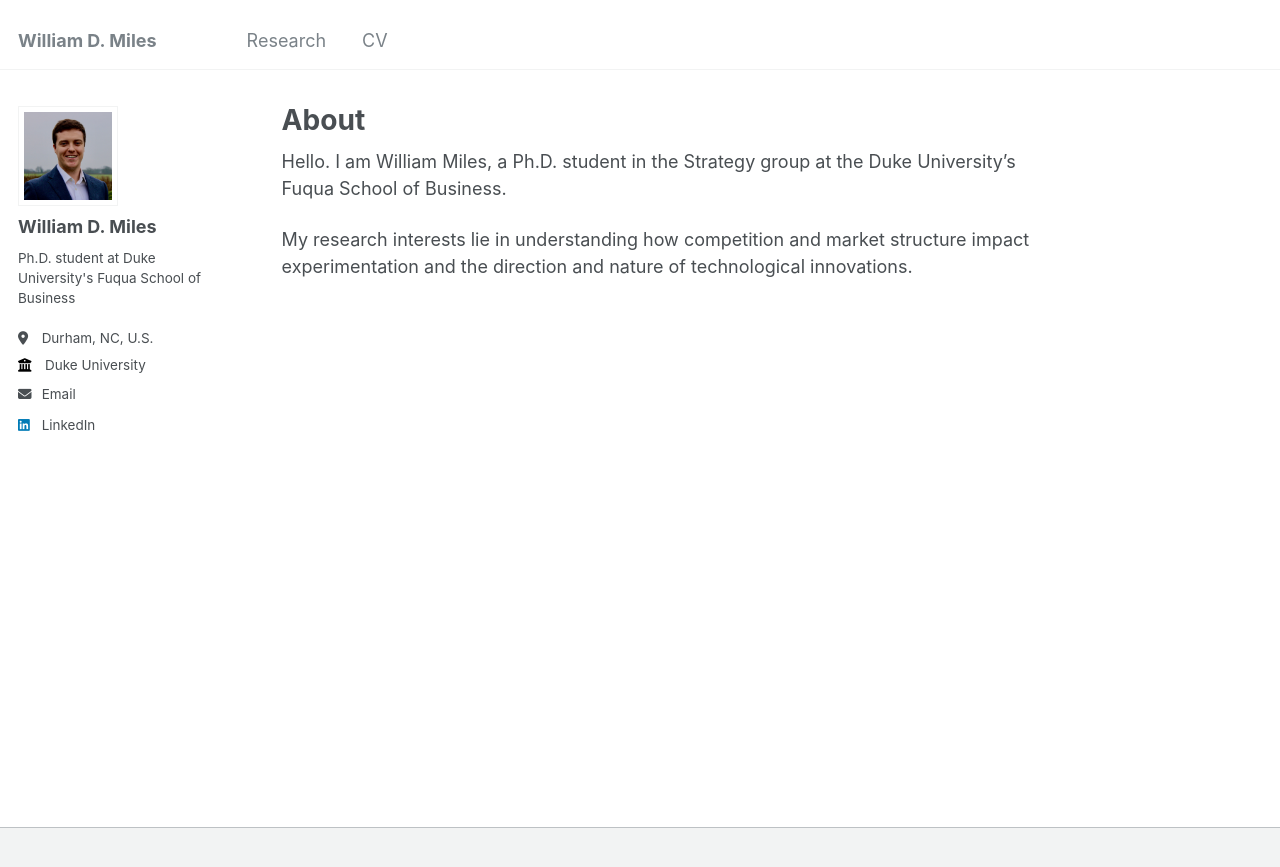
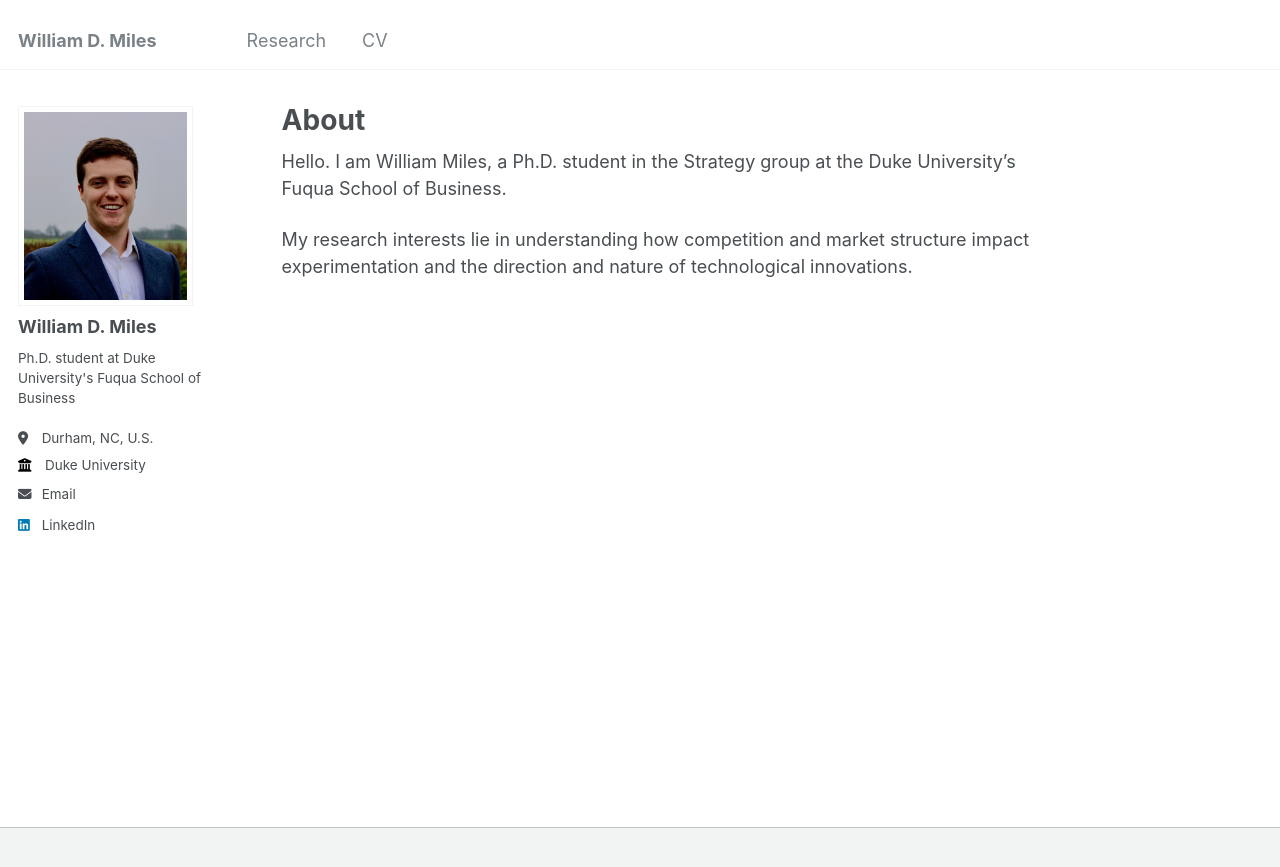
Before and after one commit to willdmiles/willdmiles.github.io, a Jekyll site: the page built from _pages/about.md, in a window 1280 px wide. Shown: the top 867 px of the page. Built offline with Jekyll 4.4.1, drawn with Linux system fonts in a browser that asks for light colours.

Commit message:
tweaked dimensions of avatar box

```diff
--- a/_includes/author-profile.html
+++ b/_includes/author-profile.html
@@ -14,11 +14,12 @@
     {% endif %}
   </div> -->
 
+  <!-- I EDITED THIS TO MAKE THE PROFILE PICTURE GO IN A SQAURE BOX RATHER THAN OVAL  -->
   <div class="author__avatar">
     {% if author.avatar contains "://" %}
-      <img src="{{ author.avatar }}" alt="{{ author.name }}" style="border-radius: 0; width: 100px; height: 100px; object-fit: cover;">
+      <img src="{{ author.avatar }}" alt="{{ author.name }}" style="border-radius: 0; width: 200px; height: 200px; object-fit: cover;">
     {% else %}
-      <img src="{{ author.avatar | prepend: "/images/" | prepend: base_path }}" alt="{{ author.name }}" style="border-radius: 0; width: 100px; height: 100px; object-fit: cover;">
+      <img src="{{ author.avatar | prepend: "/images/" | prepend: base_path }}" alt="{{ author.name }}" style="border-radius: 0; width: 200px; height: 200px; object-fit: cover;">
     {% endif %}
   </div>
 
```
